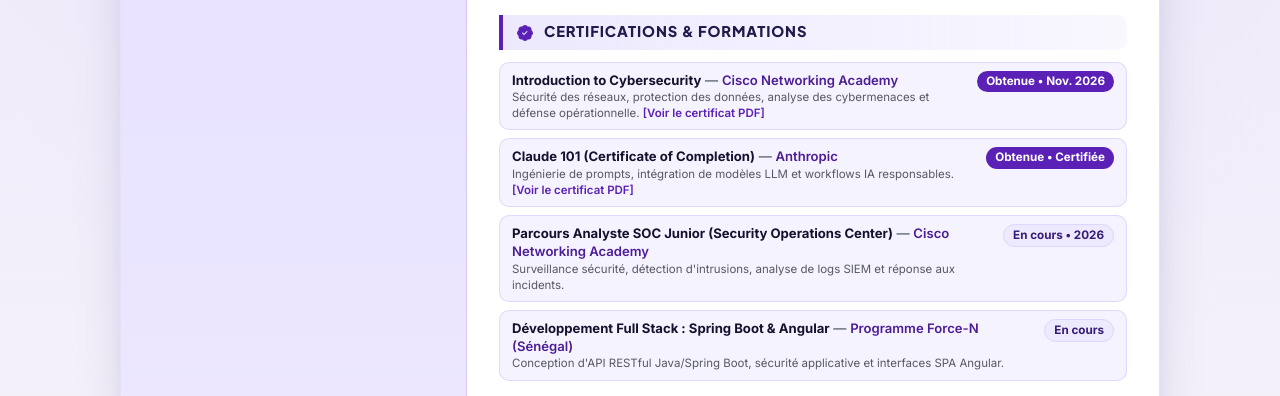
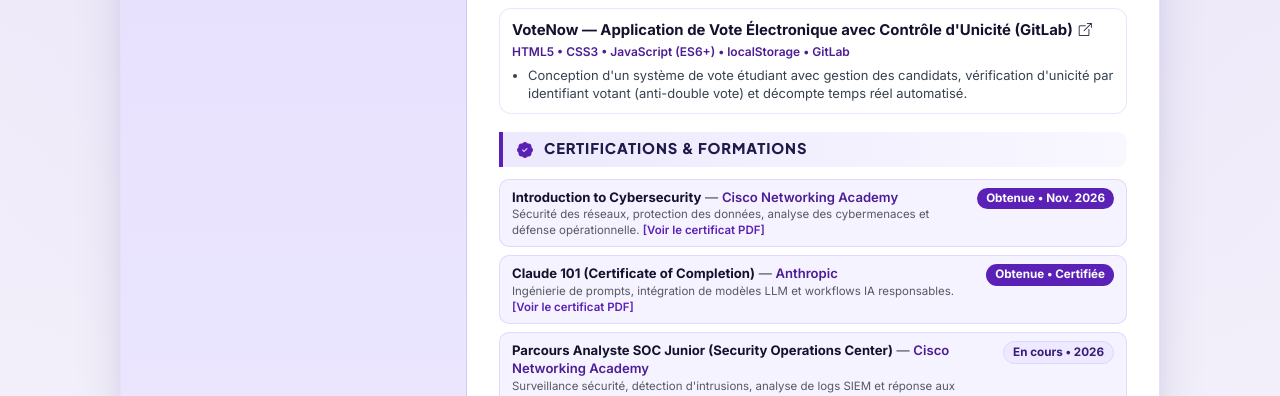
Before and after one commit to elmalick25/mon-cv, a plain HTML site: page index.html in a window 1280 px wide. Shown: the part 1779-2175 px from the top of the page. Drawn offline with nearby package versions, Linux system fonts and the light colour scheme.

Commit message:
feat: ajout projet GitLab VoteNow dans le CV

```diff
--- a/index.html
+++ b/index.html
@@ -399,6 +399,24 @@
               </ul>
             </article>
 
+            <!-- Projet 5 : VoteNow (GitLab) -->
+            <article class="project-entry">
+              <div class="project-top">
+                <a href="https://gitlab.com/elmalick2004sy/votenow" target="_blank" rel="noopener noreferrer"
+                  class="project-title-link">
+                  <span>VoteNow — Application de Vote Électronique avec Contrôle d'Unicité (GitLab)</span>
+                  <i class="bi bi-box-arrow-up-right small"></i>
+                </a>
+              </div>
+              <div class="project-stack-tag">
+                HTML5 • CSS3 • JavaScript (ES6+) • localStorage • GitLab
+              </div>
+              <ul class="project-bullets">
+                <li>Conception d'un système de vote étudiant avec gestion des candidats, vérification d'unicité par
+                  identifiant votant (anti-double vote) et décompte temps réel automatisé.</li>
+              </ul>
+            </article>
+
           </div>
         </div>
 
```
